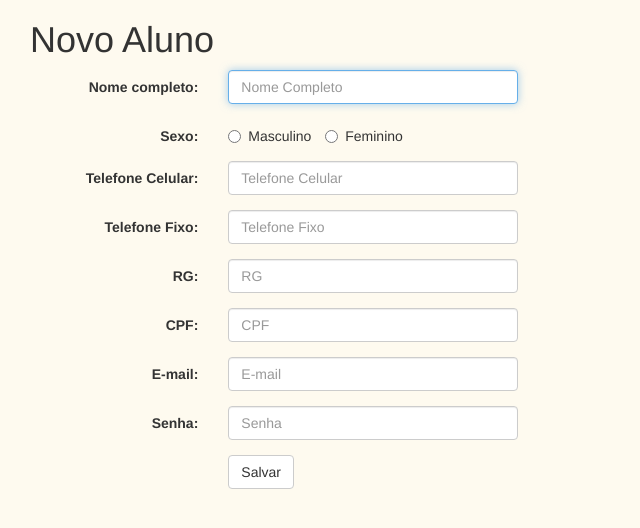
After one commit to carlosEH8192/ProjetoFinal, a PHP site: page /adm/alunos/insere_aluno.html in a window 1280 px wide. The commit adds this page. Shown: the top 528 px of the page, without its empty margins (0-640 px from the left). Run offline with PHP 8.4, Linux system fonts and the light colour scheme.

Commit message:
Funcoes de exclusao e insercao de alunos desenvolvidas para o Administrador. Deus.php incrementado com as devidas funcionalidades

```diff
--- /dev/null
+++ b/adm/alunos/insere_aluno.html
@@ -0,0 +1,179 @@
+<!DOCTYPE html>
+<html lang="pt-br">
+<head>
+    <title>Alcides Maya</title>
+    <meta charset="UTF-8" />
+    <meta name="viewport" content="width=device-width, initial-scale=1" />
+    <link rel="stylesheet" href="../../bootstrap/css/bootstrap.min.css" />
+    <link rel="stylesheet" href="../../img/adjust.css" />
+    <link rel="stylesheet" href="../../colors/colors.css" />
+    <link rel="stylesheet" href="https://cdnjs.cloudflare.com/ajax/libs/font-awesome/4.7.0/css/font-awesome.min.css" />
+</head>
+<body background="../../img/background.png">
+    <!-- CABEÇALHO ADM (ISOLADO EM PHP) -->
+    <?php
+        include_once($iface_cb_nav_adm);
+    ?>
+
+    <div class="container-fluid">
+        <h1 class="col-md-12">Novo Aluno</h1>
+
+        <form class="form-horizontal" method="post" onsubmit="return insereAluno(this, event);">
+            <!-- NOME COMPLETO -->
+            <div class="form-group">
+                <label for="inp-nome-completo"
+                        class="col-sm-2 control-label">
+                    Nome completo:
+                </label>
+                <div class="col-sm-3">
+                    <input type="text" class="form-control"
+                            id="inp-nome-completo" name="nome-completo"
+                            placeholder="Nome Completo" required
+                            autofocus />
+                </div>
+            </div>
+
+            <!-- SEXO -->
+            <div class="form-group">
+                <label class="col-sm-2 control-label">
+                    Sexo:
+                </label>
+                <div class="col-sm-3">
+                    <label class="radio-inline">
+                        <input type="radio" id="radio-m"
+                                name="sexo" value="M" required />
+                        Masculino
+                    </label>
+                    <label class="radio-inline">
+                        <input type="radio" id="radio-f"
+                                name="sexo" value="F" required />
+                        Feminino
+                    </label>
+                </div>
+            </div>
+
+            <!-- TELEFONE CELULAR -->
+            <div class="form-group">
+                <label for="inp-celular"
+                        class="col-sm-2 control-label">
+                    Telefone Celular:
+                </label>
+                <div class="col-sm-3">
+                    <input type="text" class="form-control"
+                            id="inp-celular" name="celular"
+                            placeholder="Telefone Celular" required />
+                </div>
+            </div>
+
+            <!-- TELEFONE FIXO -->
+            <div class="form-group">
+                <label for="inp-fixo"
+                        class="col-sm-2 control-label">
+                    Telefone Fixo:
+                </label>
+                <div class="col-sm-3">
+                    <input type="text" class="form-control"
+                            id="inp-fixo" name="fixo"
+                            placeholder="Telefone Fixo" required />
+                </div>
+            </div>
+
+            <!-- RG -->
+            <div class="form-group">
+                <label for="inp-rg"
+                        class="col-sm-2 control-label">
+                   RG:
+                </label>
+                <div class="col-sm-3">
+                    <input type="text" class="form-control"
+                            id="inp-rg" name="rg"
+                            placeholder="RG" required />
+                </div>
+            </div>
+
+            <!-- CPF -->
+            <div class="form-group">
+                <label for="inp-cpf"
+                        class="col-sm-2 control-label">
+                   CPF:
+                </label>
+                <div class="col-sm-3">
+                    <input type="text" class="form-control"
+                            id="inp-cpf" name="cpf"
+                            placeholder="CPF" required />
+                </div>
+            </div>
+
+            <!-- E-MAIL -->
+            <div class="form-group">
+                <label for="inp-email"
+                        class="col-sm-2 control-label">
+                    E-mail:
+                </label>
+                <div class="col-sm-3">
+                    <input type="email" class="form-control"
+                            id="inp-email" name="email"
+                            placeholder="E-mail" required />
+                </div>
+            </div>
+
+            <!-- SENHA -->
+            <div class="form-group">
+                <label for="inp-senha"
+                        class="col-sm-2 control-label">
+                    Senha:
+                </label>
+                <div class="col-sm-3">
+                    <input type="password" class="form-control"
+                            id="inp-senha" name="senha"
+                            placeholder="Senha" required />
+                </div>
+            </div>
+
+            <!-- SUBMIT -->
+            <div class="form-group">
+                <div class="col-sm-offset-2 col-sm-3">
+                    <input type="submit" class="btn btn-default"
+                            name="submit" value="Salvar"
+                            required />
+                </div>
+            </div>
+        </form>
+    </div>
+
+    <script src="../../bootstrap/jquery/jquery.min.js"></script>
+    <script src="../../bootstrap/js/bootstrap.min.js"></script>
+
+    <script>
+        function insereAluno(form, ev) {
+            ev.preventDefault();
+
+            var nomeCompleto = $('#inp-nome-completo').val();
+            var sexo = $("form input[name=sexo]:checked").val();
+            var celular = $('#inp-celular').val();
+            var fixo = $('#inp-fixo').val();
+            var rg = $('#inp-rg').val();
+            var cpf = $('#inp-cpf').val();
+            var email = $('#inp-email').val();
+            var senha = $('#inp-senha').val();
+
+            $.post("insere_aluno_script.php", {
+                nomeCompleto: nomeCompleto, sexo: sexo,
+                celular: celular, fixo: fixo,
+                rg: rg, cpf: cpf,
+                email: email, senha: senha
+            }, trataResposta);
+        }
+
+        function trataResposta(retorno) {
+            if(retorno == '1') {
+                alert('Conta criada com Sucesso!');
+                document.forms[0].reset();
+                window.location.href = 'index.php';
+
+            } else
+                alert('Erro ao criar Conta! Por favor, tente novamente mais tarde.');
+        }
+    </script>
+</body>
+</html>
--- /dev/null
+++ b/adm/alunos/insere_aluno.php
@@ -0,0 +1,4 @@
+<?php // => /adm/alunos/insere_aluno.php
+    include_once("../verificacao_ss_adm.php");
+    verifica_ss_inclui_html(__DIR__."/insere_aluno.html");
+?>
```
Also changed, not shown: adm/alunos/delete_aluno.php (added, +9 -0 lines), adm/alunos/insere_aluno_script.php (added, +34 -0 lines), deus/Deus.php (+39 -20 lines).
